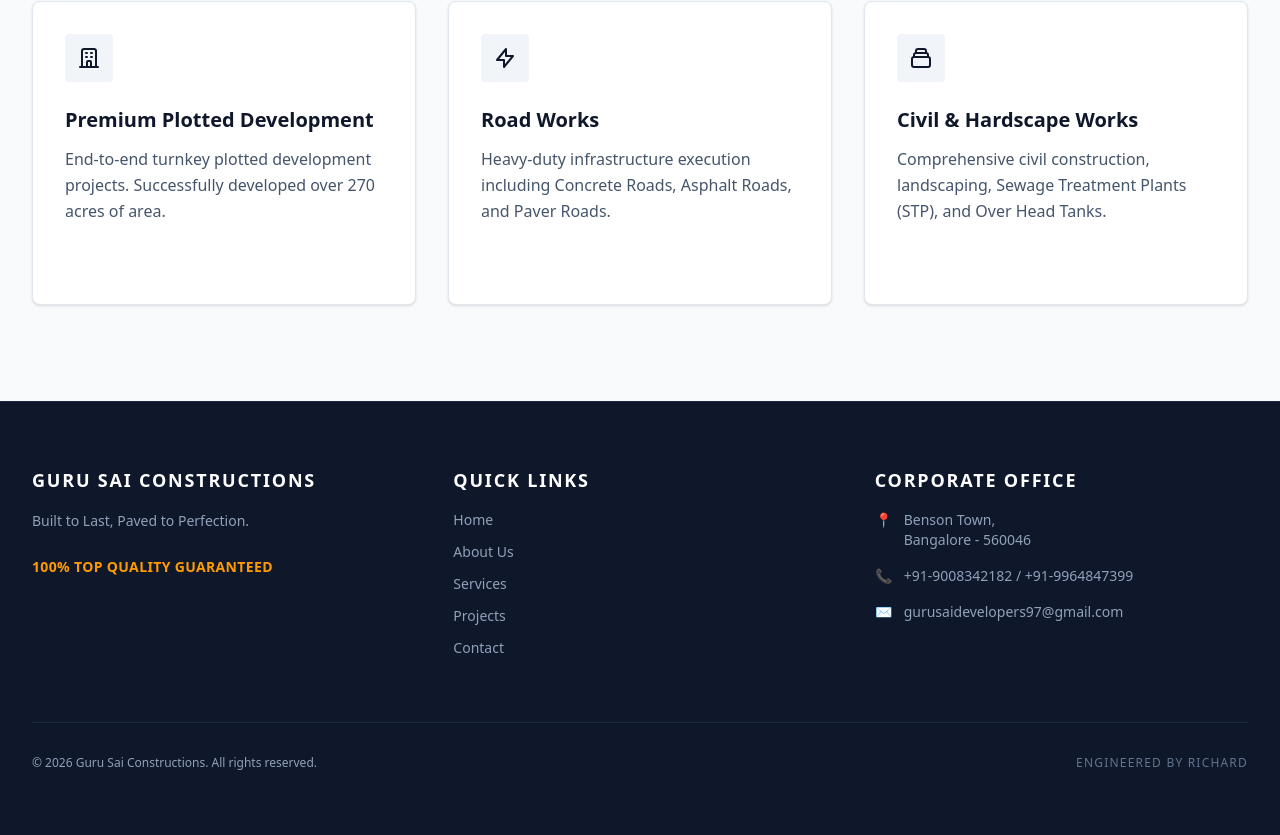
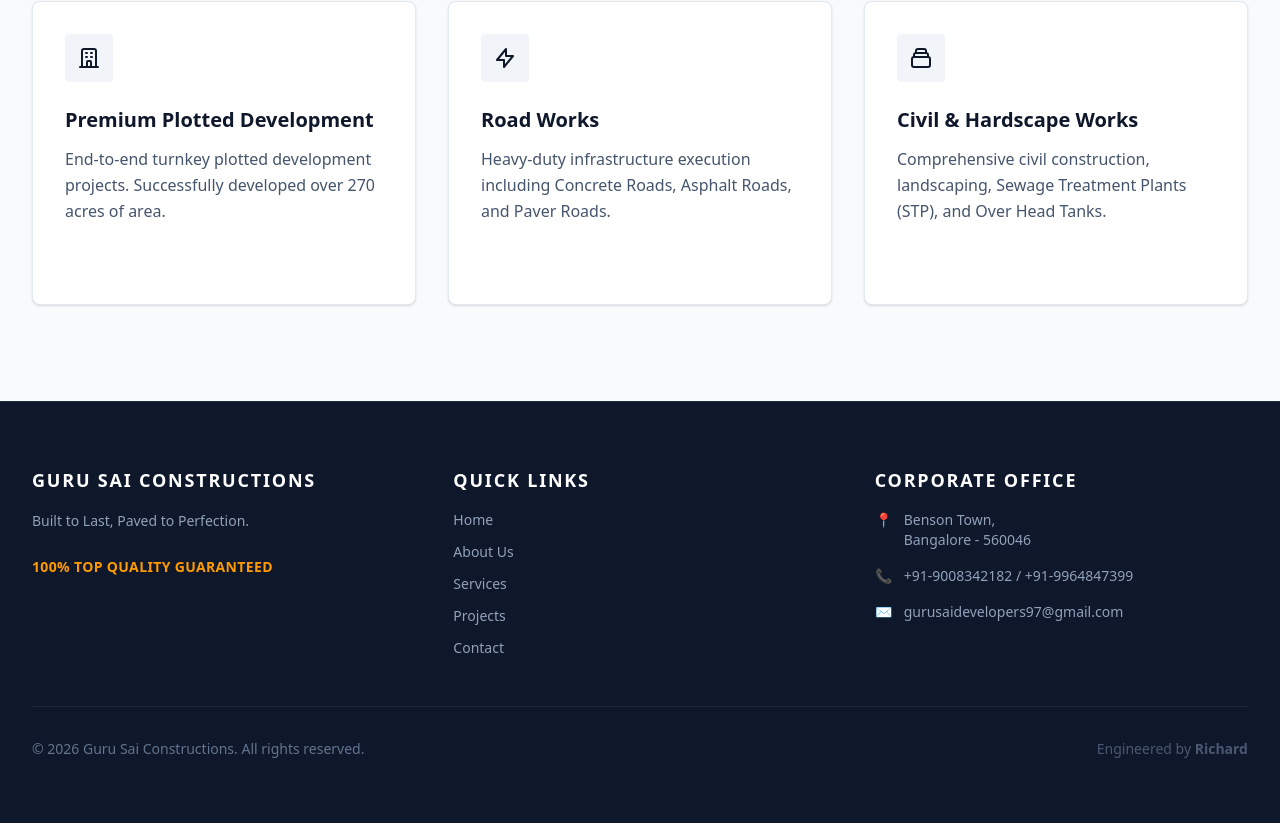
Before and after one commit to Richard-Sylvester/guru-sai-website, a Next.js app: page / in a window 1280 px wide. Shown: the part 1252-2087 px from the top of the page. Built offline with nearby package versions, Linux system fonts and the light colour scheme.

Commit message:
updated footer

```diff
--- a/src/app/components/Footer.jsx
+++ b/src/app/components/Footer.jsx
@@ -57,9 +57,22 @@ export default function Footer() {
         </div>
 
         {/* Bottom Bar */}
-        <div className="border-t border-slate-800 mt-16 pt-8 flex flex-col md:flex-row justify-between items-center text-xs">
+        <div className="border-t border-slate-800 mt-12 pt-8 flex flex-col md:flex-row justify-between items-center text-sm text-slate-500">
+
           <p>&copy; {new Date().getFullYear()} Guru Sai Constructions. All rights reserved.</p>
-          <p className="mt-2 md:mt-0 tracking-widest uppercase text-slate-500">Engineered by Richard</p>
+
+          {/* The Subtle Portfolio Link */}
+          <p className="mt-4 md:mt-0 opacity-70 hover:opacity-100 transition-opacity duration-300">
+            Engineered by{" "}
+            <a
+              href="https://richardsylvester.vercel.app/"
+              target="_blank"
+              rel="noopener noreferrer"
+              className="font-semibold hover:text-amber-500 transition-colors duration-300"
+            >
+              Richard
+            </a>
+          </p>
         </div>
       </div>
     </footer>
```
